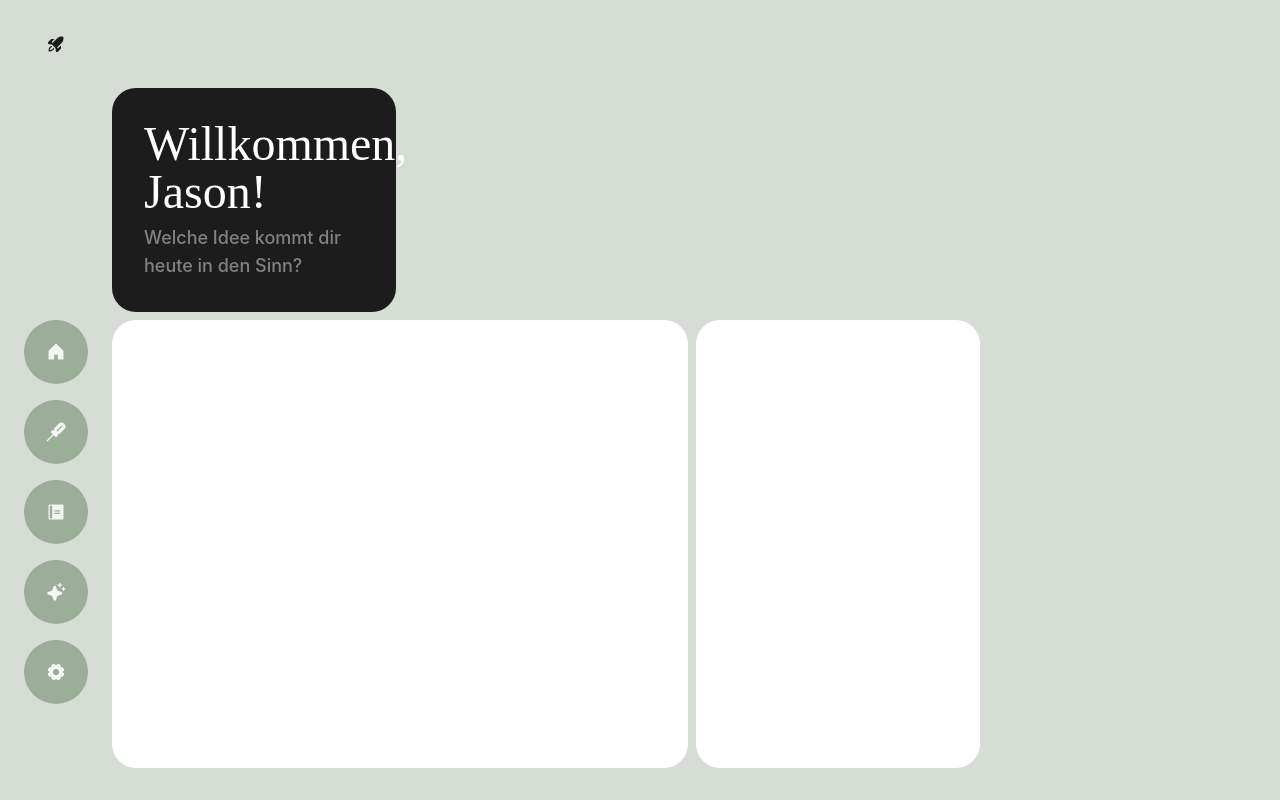
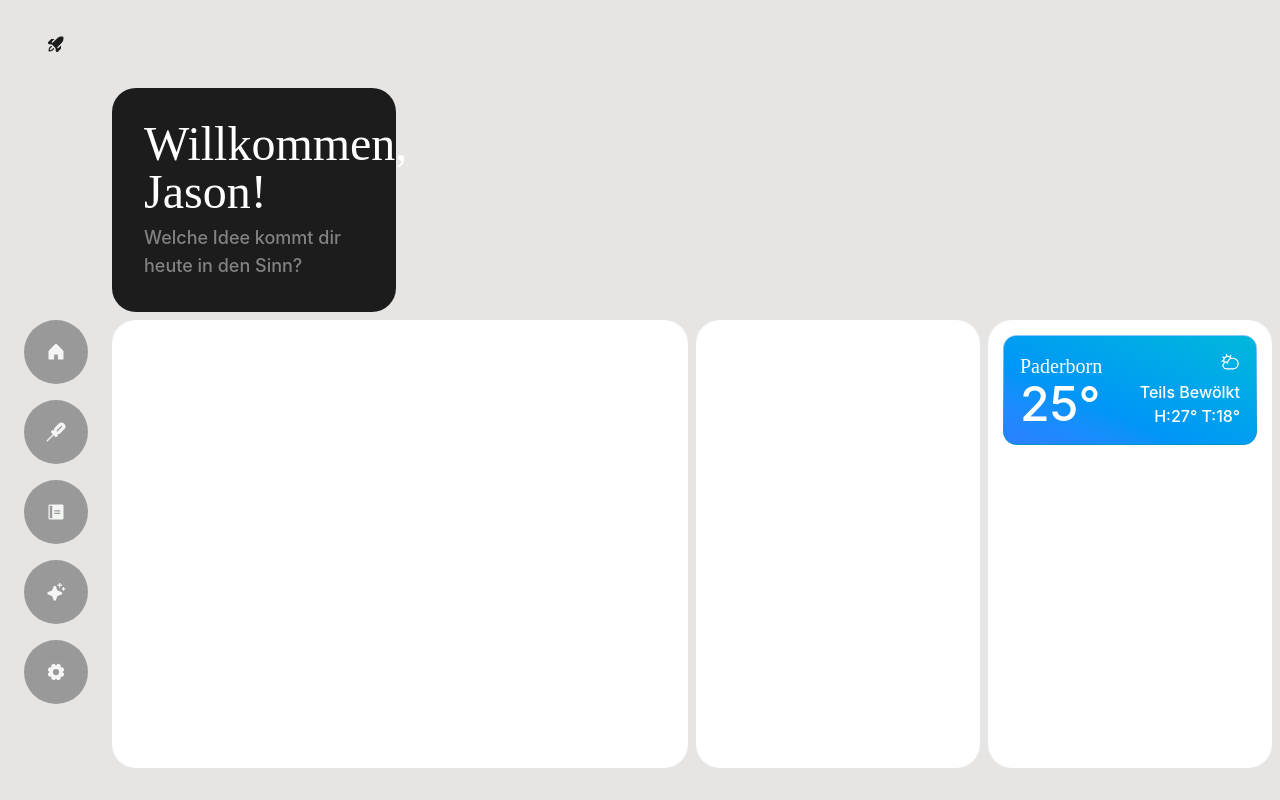
Before and after one commit to uncldrw/druskis-tools, a Nuxt app: page / in a window 1280 px wide. Built offline with nearby package versions, Linux system fonts and the light colour scheme.

Commit message:
Aktualisiere Farbgestaltung der Header- und Sidebar-Komponenten, füge neue Hover-Animationen für Sidebar-Icons hinzu und verbessere das Dashboard-Layout mit neuen Hintergrundstilen.

```diff
--- a/components/App/Header.vue
+++ b/components/App/Header.vue
@@ -1,5 +1,5 @@
 <template>
-  <header class="appHeader w-full bg-muted-200 min-h-22 max-h-22">
+  <header class="appHeader w-full bg-stone-200 min-h-22 max-h-22">
     <div class="appHeader-wrapper h-full">
       <div class="appHeader-container relative h-full">
         <div class="appHeader-logo">
--- a/components/App/Sidebar.vue
+++ b/components/App/Sidebar.vue
@@ -3,18 +3,19 @@ import jsonMenu from "@/content/header/menu.json";
 </script>
 
 <template>
-  <aside class="appSidebar h-full min-w-28 bg-muted-200">
+  <aside class="appSidebar h-full min-w-28 bg-stone-200">
     <div class="appSidebar-wrapper">
       <div class="appSidebar-container mt-[14rem]">
         <ul>
           <template v-for="menuItem in jsonMenu">
             <li class="aspect-square flex w-20 h-auto mx-auto">
               <span class="p-2 size-full">
-                <span
-                  class="size-full bg-muted-400 grid place-content-center rounded-full"
-                >
-                  <Icon :name="menuItem.icon" class="size-5 text-muted-50" />
-                </span>
+                <a class="buttonA">
+                  <Icon
+                    :name="menuItem.icon"
+                    class="size-5 text-muted-50 z-10"
+                  />
+                </a>
               </span>
             </li>
           </template>
@@ -23,3 +24,30 @@ import jsonMenu from "@/content/header/menu.json";
     </div>
   </aside>
 </template>
+
+<style lang="postcss" scoped>
+@reference "../../assets/css/main.postcss";
+.buttonA {
+  @apply size-full  grid place-content-center relative cursor-pointer;
+  &:after {
+    @apply rounded-full bg-neutral-400 size-full top-0 left-0 absolute;
+    content: "";
+    transition: all 0.1s ease-in-out;
+  }
+  &:hover:after {
+    animation: hoverAnim 0.1s ease-in-out;
+  }
+}
+
+@keyframes hoverAnim {
+  0% {
+    transform: scaleY(1) scaleX(1);
+  }
+  10% {
+    transform: scaleY(1) scaleX(1.2);
+  }
+  100% {
+    transform: scaleY(1) scaleX(1) scale(1.15);
+  }
+}
+</style>
--- a/components/AppButton.vue
+++ b/components/AppButton.vue
@@ -110,7 +110,7 @@ onMounted(() => {
     @apply cursor-default opacity-90;
   }
   &:hover {
-    @apply bg-neutral-200 border-neutral-200;
+    @apply bg-stone-200 border-stone-200;
   }
 }
 </style>
--- a/layouts/dashboard.vue
+++ b/layouts/dashboard.vue
@@ -14,7 +14,7 @@
 @reference "../assets/css/main.postcss";
 
 main {
-  @apply bg-muted-200;
+  @apply bg-stone-200;
 }
 
 .dashboardLayout-content {
--- a/pages/index.vue
+++ b/pages/index.vue
@@ -23,11 +23,46 @@ definePageMeta({
     <div class="bg-white p-8 rounded-3xl w-full col-span-1">
       <div class="py-48"></div>
     </div>
+    <div class="bg-white p-4 rounded-3xl w-full col-span-1">
+      <div
+        class="bg-after bg-gradient-to-bl from-cyan-500 to-blue-500 w-full rounded-xl min-h-24 p-4"
+      >
+        <div class="flex w-full justify-between text-xl text-white">
+          <h5>Paderborn</h5>
+          <Icon name="ph:cloud-sun" />
+        </div>
+        <div class="flex w-full justify-between text-xl text-white">
+          <span class="text-5xl">25°</span>
+          <div class="flex flex-col text-base text-right">
+            <span>Teils Bewölkt</span>
+            <span>H:27° T:18°</span>
+          </div>
+        </div>
+      </div>
+    </div>
   </div>
 </template>
 
 <style lang="postcss" scoped>
 @reference "../assets/css/main.postcss";
+.bg-after {
+  position: relative;
+  z-index: 10;
+}
+.bg-after:after {
+  @apply absolute top-0 left-0 -z-10 bg-gradient-to-bl from-cyan-500 to-blue-500 rounded-xl;
+  width: 100%;
+  height: 100%;
+  content: "";
+}
+
+.bg-after:before {
+  @apply absolute top-1/2 left-1/2 -z-20 transform -translate-x-1/2 -translate-y-1/2 rounded-[14px] bg-gradient-to-t from-cyan-600 to-blue-300;
+  width: calc(100% + 2px);
+  height: calc(100% + 2px);
+  content: "";
+}
+
 .pageLayout-index {
   @apply grid;
   grid-template-columns: repeat(4, minmax(0, 1fr));
```
